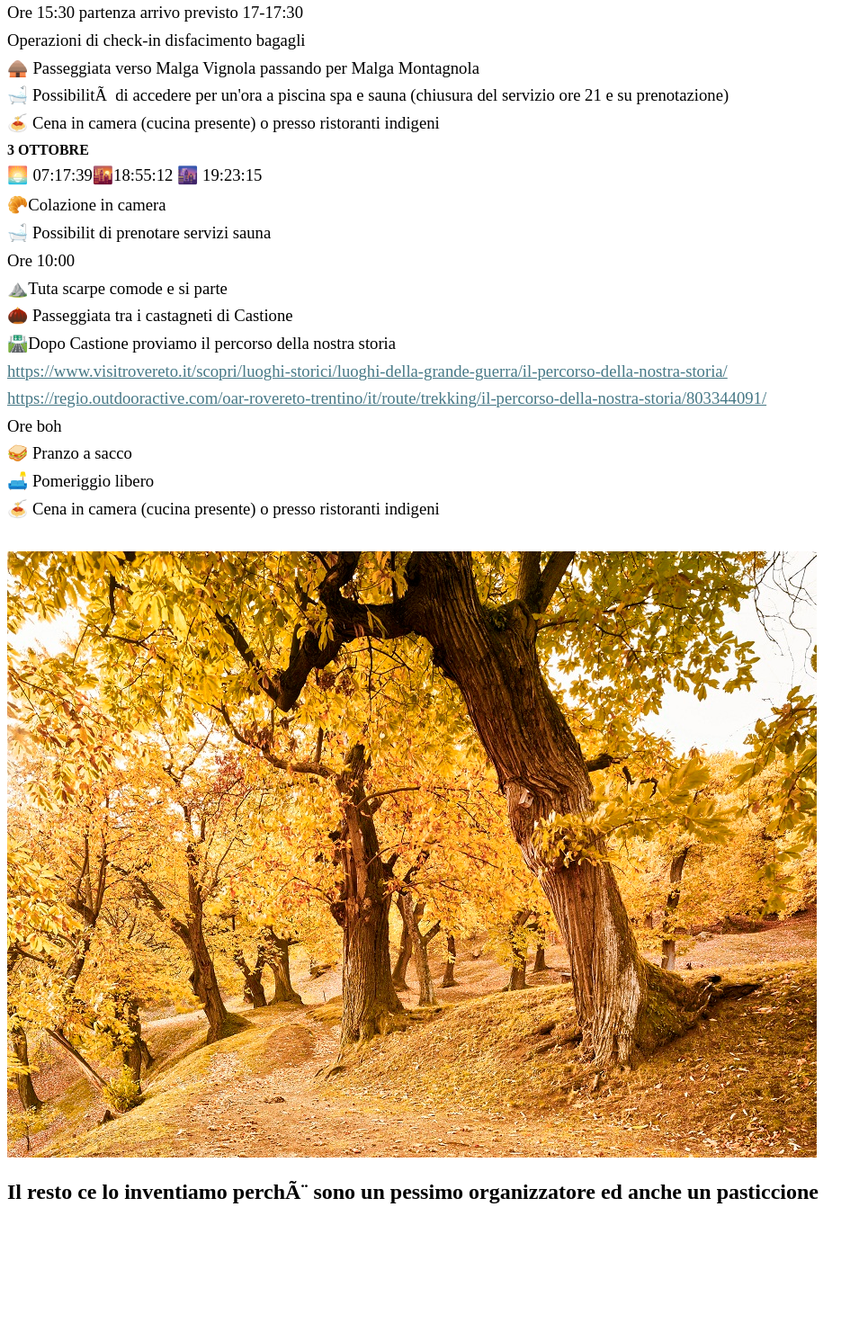
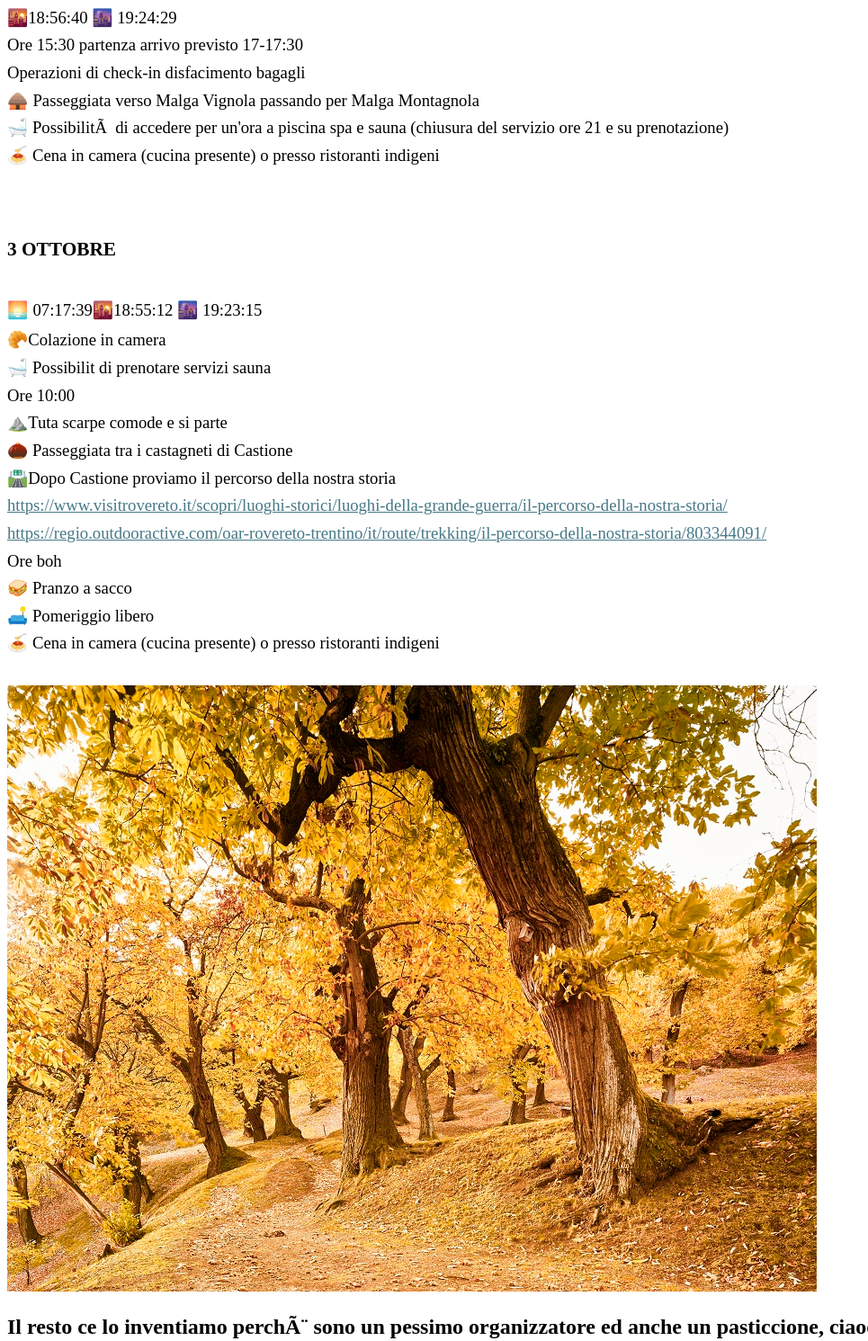
Before and after one commit to giovannidipace6-ops/giovannidipace6-ops.github.io, a plain HTML site: page index.html in a window 1280 px wide. Shown: the part 622-2113 px from the top of the page at 90% size, without its empty margins (0-965 px from the left). Before the commit the page ends 2050 px from the top, so only its background shows below. Drawn offline with Linux system fonts and the light colour scheme.

Commit message:
Update index.html

```diff
--- a/index.html
+++ b/index.html
@@ -1592,12 +1592,13 @@
 
 <img src="https://giovannidipace6-ops.github.io/unnamed.webp" alt="Alberi con foglie autunnali dorate">
 
-<br><br>
+
 	<br><br>
 	<br><br>
 <p class=MsoNormal><b><span style='font-size:18.0pt;line-height:107%;
 font-family:"Bookman Old Style",serif'>Partenza 2 ottobre   Ritorno 4 ottobre <o:p></o:p></span></b></p>
-
+<br><br>
+	<br><br>
 <p class=MsoNormal><b><span style='font-size:16.0pt;line-height:107%;
 font-family:"Bookman Old Style",serif'>2 OTTOBRE </span></b><b><span
 style='font-family:"Bookman Old Style",serif'><span
@@ -1641,11 +1642,12 @@
 mso-bidi-font-family:"Segoe UI Emoji"'> </span><span style='font-size:14.0pt;
 line-height:107%;font-family:"Bookman Old Style",serif'>Cena in camera (cucina
 presente) o presso ristoranti indigeni<o:p></o:p></span></p>
-
-<p class=MsoNormal><b><span style='font-size:12.0pt;line-height:107%;
+<br><br>
+	<br><br>
+<p class=MsoNormal><b><span style='font-size:16.0pt;line-height:107%;
 font-family:"Bookman Old Style",serif'>3 OTTOBRE</span></b><span
 style='font-family:"Bookman Old Style",serif'> <o:p></o:p></span></p>
-
+<br><br>
 <p class=MsoNormal><span style='font-size:14.0pt;line-height:107%;font-family:
 "Segoe UI Emoji",sans-serif;mso-bidi-font-family:"Segoe UI Emoji"'>&#127749; </span><span
 style='font-size:14.0pt;line-height:107%;font-family:"Bookman Old Style",serif'>07:17:39</span><span
@@ -1738,7 +1740,7 @@
 
 <p class=MsoNormal><b><span style='font-size:18.0pt;line-height:107%;
 font-family:"Bookman Old Style",serif'>Il resto ce lo inventiamo perchè  sono un
-pessimo organizzatore ed anche un pasticcione</span></b></p>
+pessimo organizzatore ed anche un pasticcione, ciaooooo</span></b></p>
 
 <p class=MsoNormal><o:p>&nbsp;</o:p></p>
 
```
